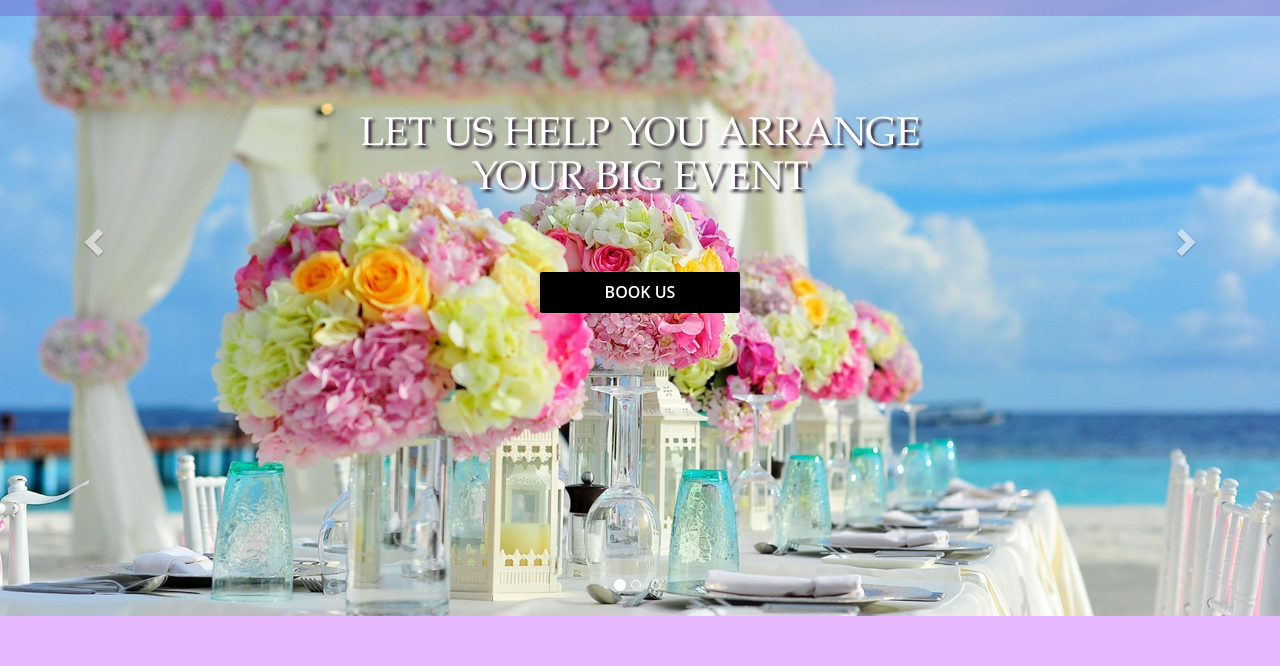
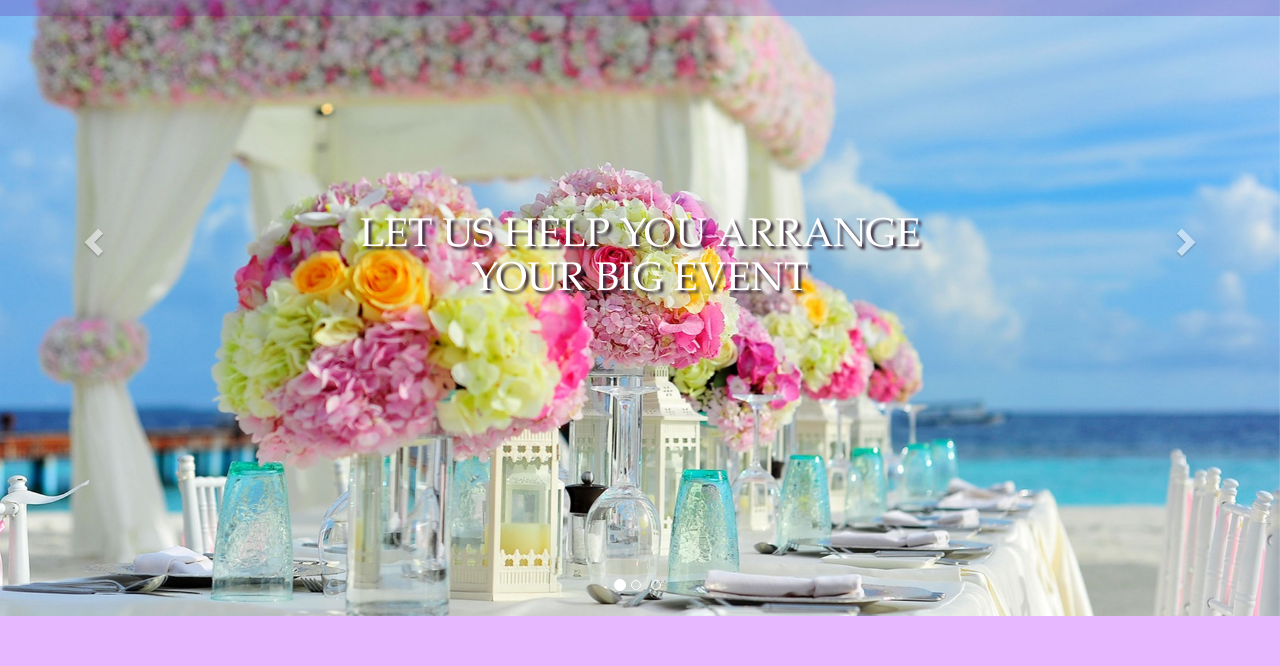
Before and after one commit to tcdevelop/immaculate, a plain HTML site: page index.html in a window 1280 px wide. Shown: the part 134-800 px from the top of the page. Drawn offline with Linux system fonts and the light colour scheme.

Commit message:
Add files via upload

```diff
--- a/index.html
+++ b/index.html
@@ -76,10 +76,10 @@
             <img src="images/banner/banner-1.jpeg" class="img-responsive" alt="imager">
             <div class="carousel-caption">
                 <h1 class="wow zoomInUp animated">let us help you arrange<br> your big event</h1>
+				<!--<br>
 				<br>
 				<br>
-				<br>
-				<a href="#" class="btn btn-primary btn-lg">BOOK US</a>
+				<a href="#" class="btn btn-primary btn-lg">BOOK US</a>-->
             </div>
 
         </div>
@@ -87,20 +87,20 @@
             <img src="images/banner/banner-2.jpg" class="img-responsive" alt="image">
             <div class="carousel-caption">
                 <h1 class="wow  zoomInUp animated">let us help you arrange<br> your big event</h1>
+				<!--<br>
 				<br>
 				<br>
-				<br>
-				<a href="#" class="btn btn-primary btn-lg">BOOK US</a>
+				<a href="#" class="btn btn-primary btn-lg">BOOK US</a>-->
             </div>
         </div>
         <div class="item">
             <img src="images/banner/banner.jpg" class="img-responsive" alt="image">
             <div class="carousel-caption">
                 <h1 class="wow  zoomInUp animated">let us help you arrange<br> your big event</h1>
+				<!--<br>
 				<br>
 				<br>
-				<br>
-				<a href="#" class="btn btn-primary btn-lg">BOOK US</a>
+				<a href="#" class="btn btn-primary btn-lg">BOOK US</a>-->
             </div>
         </div>
     </div>
```
